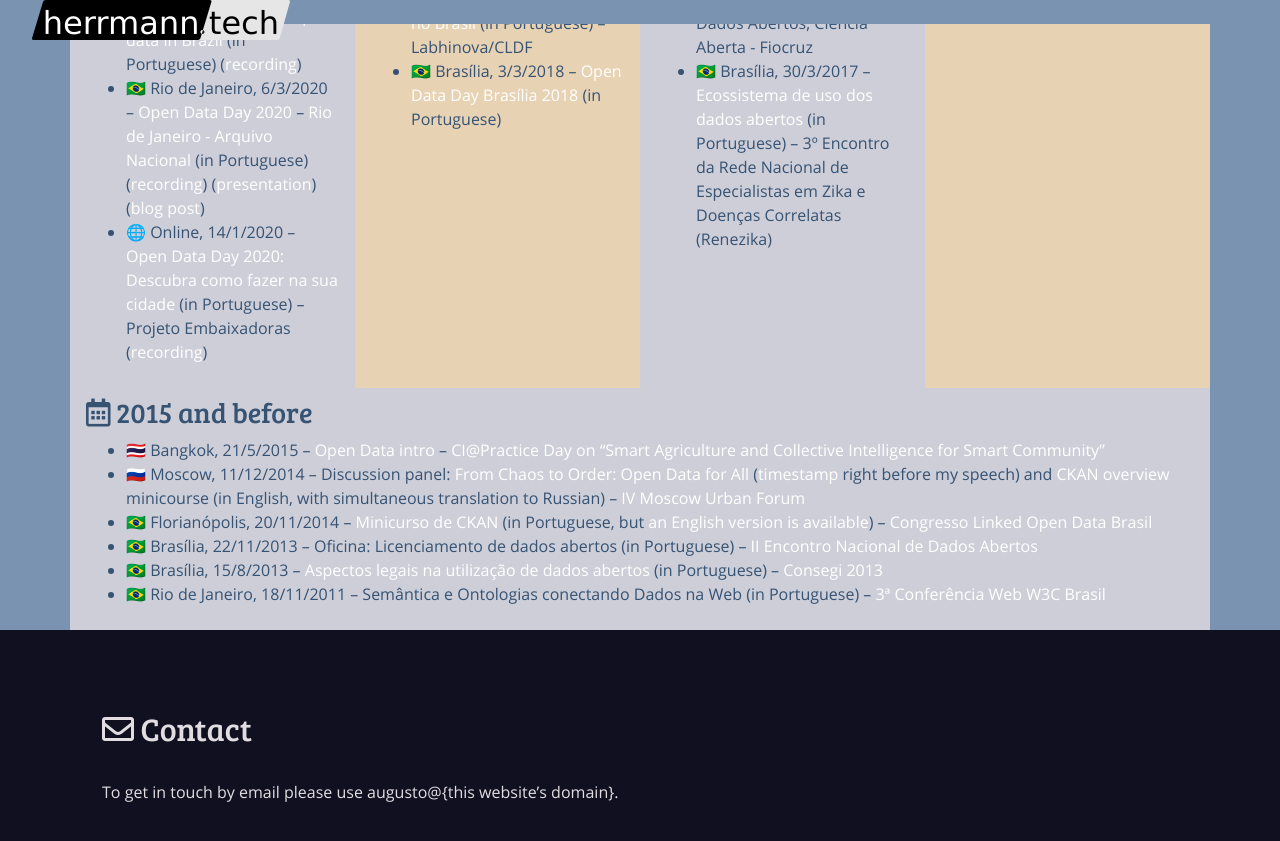
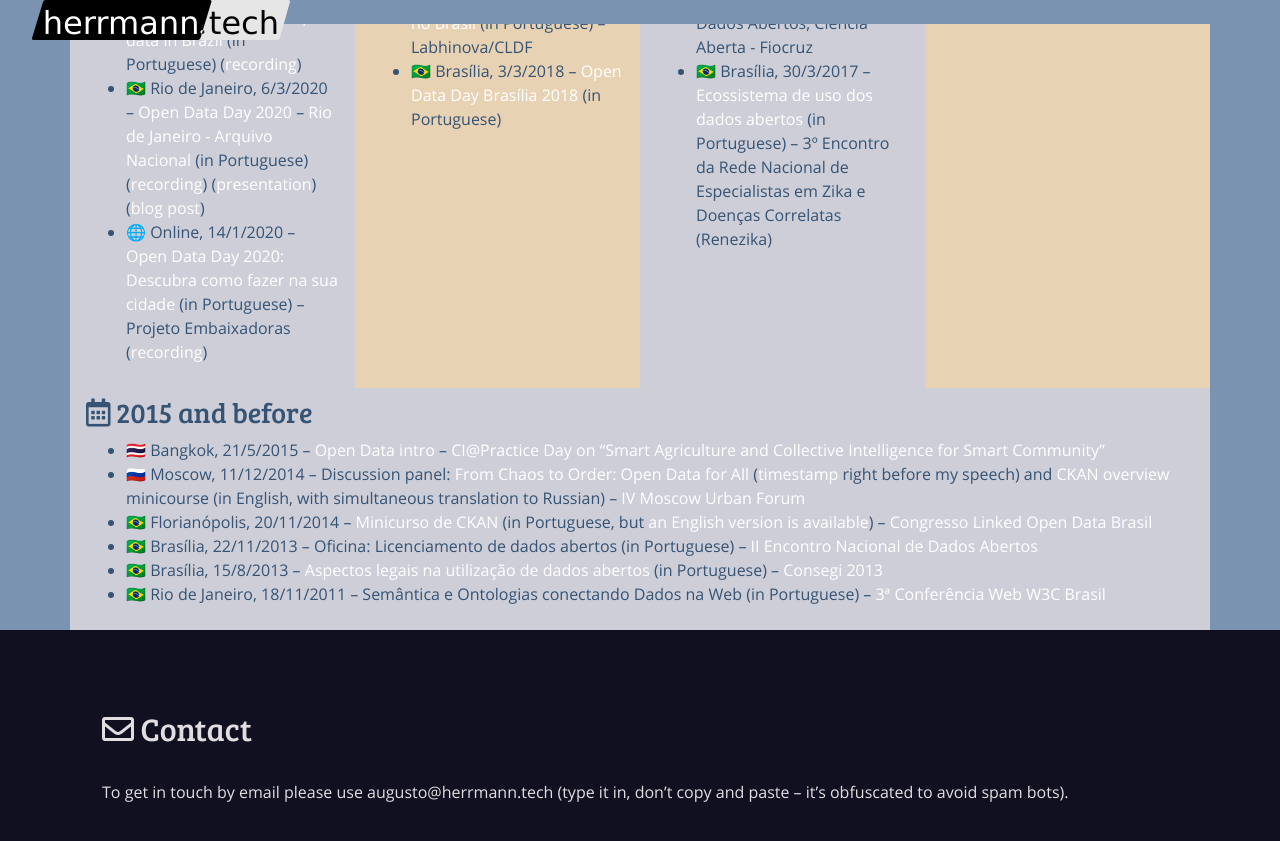
Before and after one commit to augusto-herrmann/augusto-herrmann.github.io, a Jekyll site: the page built from en/index.md, in a window 1280 px wide and 900 px high, scrolled down 2907 px. Shown: the top 841 px of the window. Built offline with Jekyll 4.4.1, drawn with Linux system fonts in a browser that asks for light colours; nearby versions of some CDN libraries.

Commit message:
Change email address display

```diff
--- a/_includes/contact-en.md
+++ b/_includes/contact-en.md
@@ -2,6 +2,7 @@
 
 ## *﻿*{: .far .fa-envelope} Contact
 
-To get in touch by email please use augusto@{this website's domain}.
+To get in touch by email please use аugustо@hеrrmаnn.tech (type it in,
+don't copy and paste – it's obfuscated to avoid spam bots).
 
 </section>
```
Also changed, not shown: _includes/contact-pt.md (+2 -1 lines).
